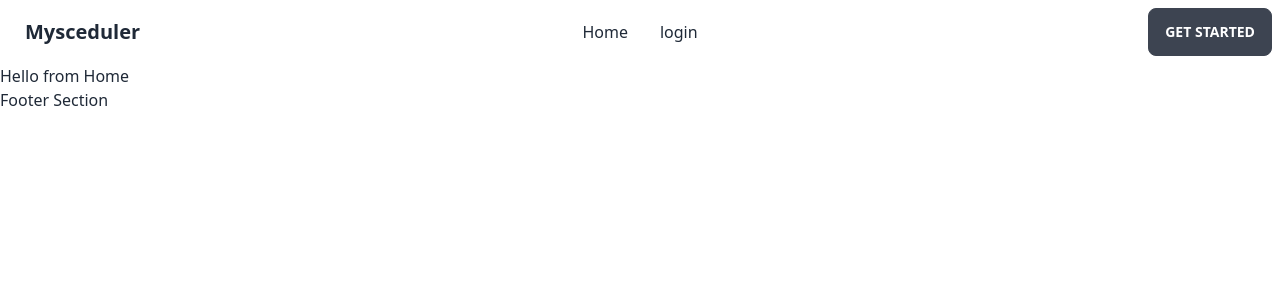
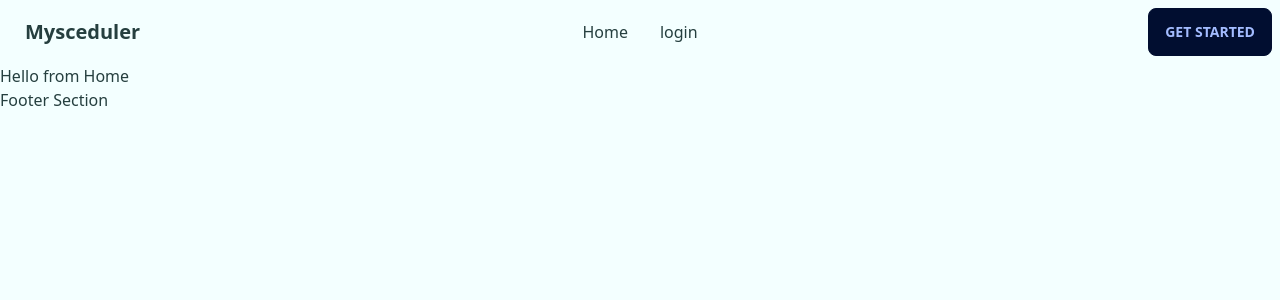
Before and after one commit to bmsani/Myscheduler, a React (Create React App) app: page / in a window 1280 px wide. Shown: the top 300 px of the page. Built offline with nearby package versions, Linux system fonts and the light colour scheme.

Commit message:
section Added

```diff
--- a/tailwind.config.js
+++ b/tailwind.config.js
@@ -5,4 +5,17 @@ module.exports = {
     extend: {},
   },
   plugins: [require("daisyui")],
-}
+  daisyui: {
+    themes: [
+      {
+        mytheme: {
+          primary: "#00CDCA",
+          secondary: "#251D58",
+          accent: "#37cdbe",
+          neutral: "#010E30",
+          "base-100": "#f3ffff",
+        },
+      },
+    ],
+  },
+};
```
